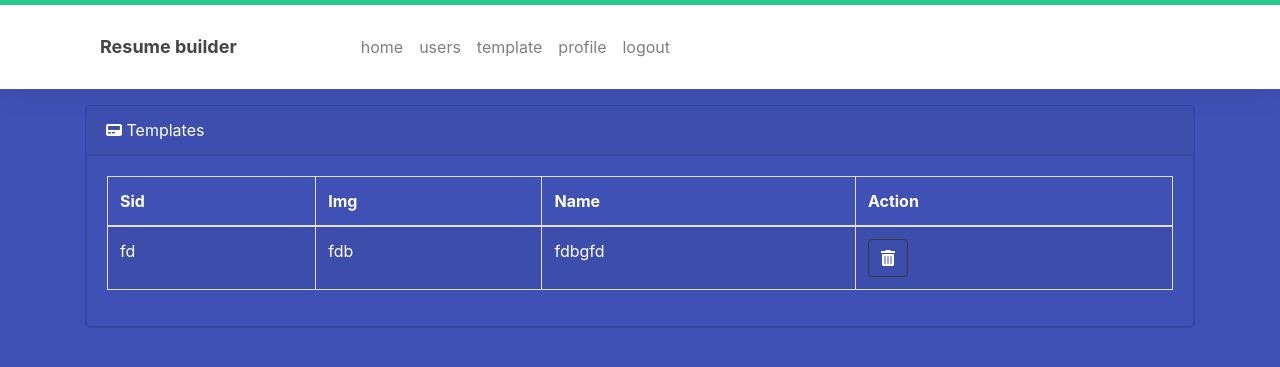
After one commit to sherrywilly/onlineresumebuilder, a PHP site: page /admin/template.php in a window 1280 px wide. The commit adds this page. Shown: the top 367 px of the page. Run offline with PHP 8.4, Linux system fonts and the light colour scheme; some libraries are stand-ins or nearby versions.

Commit message:
initial commit

```diff
--- a/admin/header.php
+++ b/admin/header.php
@@ -20,11 +20,14 @@
 
   <div class="collapse navbar-collapse" id="navbarTogglerDemo02">
     <ul class="navbar-nav mr-auto mt-2 mt-lg-0">
-      <li class="nav-item active">
+      <li class="nav-item">
         <a class="nav-link" href="/index.php">home <span class="sr-only">(current)</span></a>
       </li>
       <li class="nav-item">
         <a class="nav-link" href="user.php">users</a>
+      </li>
+      <li class="nav-item">
+        <a class="nav-link" href="template.php">template</a>
       </li>
      <li class="nav-item">
         <a class="nav-link" href="profile.php">profile</a>
--- /dev/null
+++ b/admin/template.php
@@ -0,0 +1,46 @@
+<?php
+include 'header.php';
+
+ ?>
+
+<div class="container">
+
+<div class="card mt-3" style="background-color:transparent !important;">
+	<div class="card-header text-white"> <i class="fas fa-pager"></i> Templates</div>
+	<div class="card" style="background-color:transparent !important;">
+		<div class="card-body" style="background-color:transparent !important;">
+
+				<table class="table table-striped table-hover text-white table-bordered">
+					<thead class="text-capitalize">
+<tr>
+	<th>sid</th>
+	<th>Img</th>
+	<th>name</th>
+	<th>action</th>
+</tr>
+
+					</thead>
+					<tbody>
+					<tr>
+						<td>fd</td>
+						<td>fdb</td>
+						<td>fdbgfd</td>
+						<td><div class="btn text-white btn-outline-dark"><i class="fas fa-trash-alt"></i></div></td>
+					</tr>
+
+
+					</tbody>
+				</table>
+		</div>
+	</div>
+</div>
+
+
+
+</div>
+
+
+ <?php
+
+include 'footer.php';
+  ?>
--- a/user/create.php
+++ b/user/create.php
@@ -397,6 +397,7 @@ let item = sessionStorage.getItem("getid");
 if(item!=null){
     // alert(item);
     $('.rid').val(item);
+    $('#save-user').html('update user')
     $.ajax({
         url: 'usercreate.php',
         type: 'POST',
--- a/user/header.php
+++ b/user/header.php
@@ -8,6 +8,7 @@
 <link rel="stylesheet" href="https://cdnjs.cloudflare.com/ajax/libs/font-awesome/5.15.0/css/all.min.css">
 <link rel="stylesheet" href="https://stackpath.bootstrapcdn.com/font-awesome/4.7.0/css/font-awesome.min.css">
 <link rel="stylesheet" type="text/css" href="assets/css/mystyle.css">
+
 <script src="https://code.jquery.com/jquery-3.1.1.min.js"></script>
 </head>
 <body>
--- a/user/template.php
+++ b/user/template.php
@@ -13,7 +13,7 @@ include 'header.php';
 	<div class="card-body">
 			<img src="https://www.w3schools.com/howto/img_snow.jpg" alt="..." class="img-thumbnail">
 			<div class="text-right mt-1">
-			<button class="btn btn-success">download</button>
+			<button class="btn btn-outline-success"><i class="fas fa-download"></i> download</button>
 			</div></div>
 </div>
 
@@ -23,7 +23,7 @@ include 'header.php';
 	<div class="card-body">
 			<img src="https://www.w3schools.com/howto/img_snow.jpg" alt="..." class="img-thumbnail">
 			<div class="text-right mt-1">
-			<button class="btn btn-success">download</button>
+			<button class="btn btn-outline-success"><i class="fas fa-download"></i> download</button>
 			</div></div>
 </div>
 
@@ -33,7 +33,7 @@ include 'header.php';
 	<div class="card-body">
 			<img src="https://www.w3schools.com/howto/img_snow.jpg" alt="..." class="img-thumbnail">
 			<div class="text-right mt-1">
-			<button class="btn btn-success">download</button>
+			<button class="btn btn-outline-success">download <i class="fas fa-download"></i></button>
 			</div></div>
 </div>
 
```
Also changed, not shown: admin/logout.php (added).
